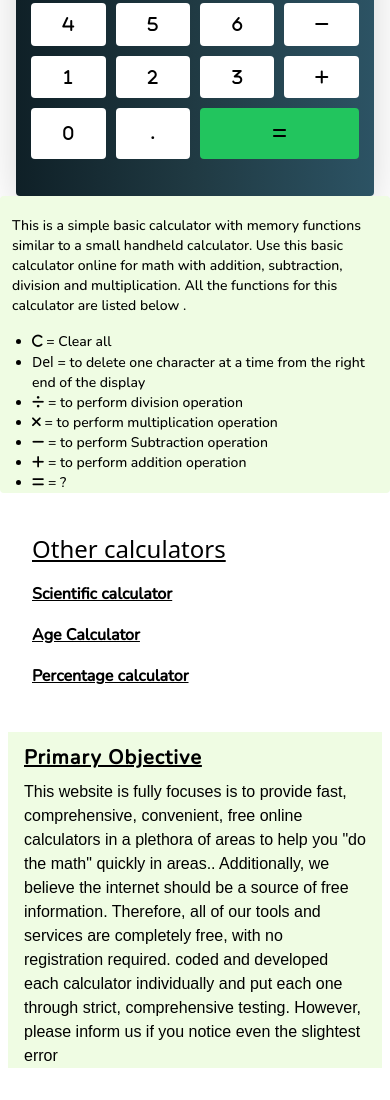
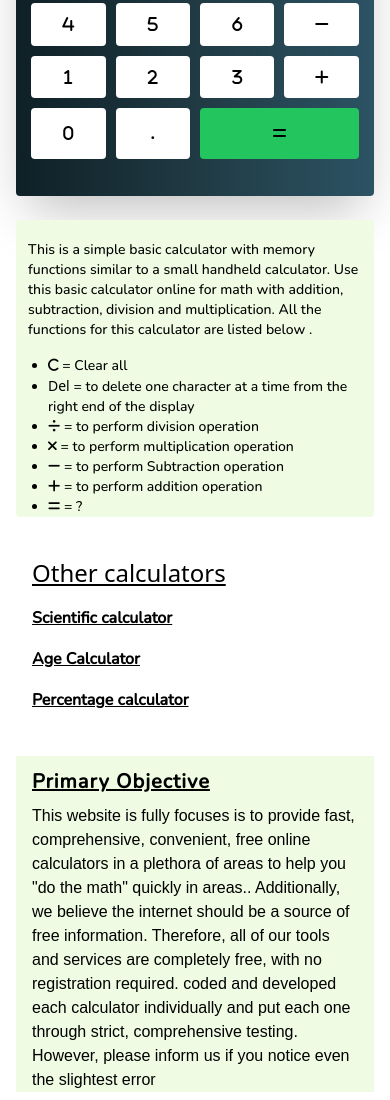
Before and after one commit to FixxooXD/clgproject.github.io, a website: page index.html in a window 390 px wide. Shown: the part 356-1456 px from the top of the page. Before the commit the page ends 1432 px from the top, so only its background shows below. Drawn offline with nearby package versions, Linux system fonts and the light colour scheme.

Commit message:
some hot fix

```diff
--- a/index.html
+++ b/index.html
@@ -167,7 +167,7 @@ body{
             <button id="equal" onclick="cal()" class="  bg-green-500 flex items-center justify-center rounded  col-span-2 hover:bg-slate-300 transition-all"><i class="fa-solid fa-equals"></i></button>
         </div>
         </div>
-        <div class="text-sm sm:text-lg sm:w-1/2 sm:mt-8 sm:mx-3 rounded" id="simple_calc">
+        <div class="text-sm sm:text-lg sm:w-1/2 sm:mt-8 sm:mx-3 rounded mt-6 mx-4" id="simple_calc">
             <h1 class="underline hidden  text-xl font-bold tracking-wide  sm:block m-4">Basic Calculator</h1>
             <p class="mt-5 mx-2 sm:text-lg  px-1  ">This is a simple basic calculator with memory functions similar to a small handheld calculator. Use this basic calculator online for math with addition, subtraction, division and multiplication. All the functions for this calculator are listed below .</p>
             <ul class="ml-8 mt-4  list-disc">
@@ -206,8 +206,8 @@ body{
         </div>
         </div>
         <div class="m-2" >
-            <h2 class="underline mt-5 font-bold  tracking-wider text-xl pl-4 pt-3 pb-2" id="simple_calc"> Primary Objective</h2>
-            <p class="px-4 " id="down" >This website is fully focuses is to provide fast, comprehensive, convenient, free online calculators in a plethora of areas to help you "do the math" quickly in areas.. Additionally, we believe the internet should be a source of free information. Therefore, all of our tools and services are completely free, with no registration required.
+            <h2 class="underline mt-5 font-bold  tracking-wider text-xl pl-4 pt-3 pb-2 mx-2" id="simple_calc"> Primary Objective</h2>
+            <p class="px-4 mx-2 " id="down" >This website is fully focuses is to provide fast, comprehensive, convenient, free online calculators in a plethora of areas to help you "do the math" quickly in areas.. Additionally, we believe the internet should be a source of free information. Therefore, all of our tools and services are completely free, with no registration required.
 
             <span > coded and developed each calculator individually and put each one through strict, comprehensive testing. However, please inform us if you notice even the slightest error</span>
         </p>
```
Also changed, not shown: tailwind.css.
